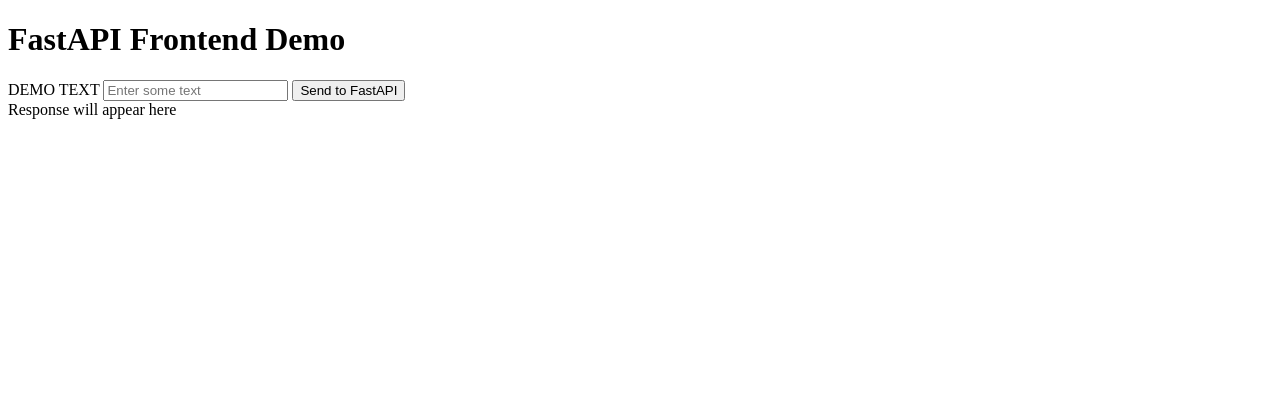
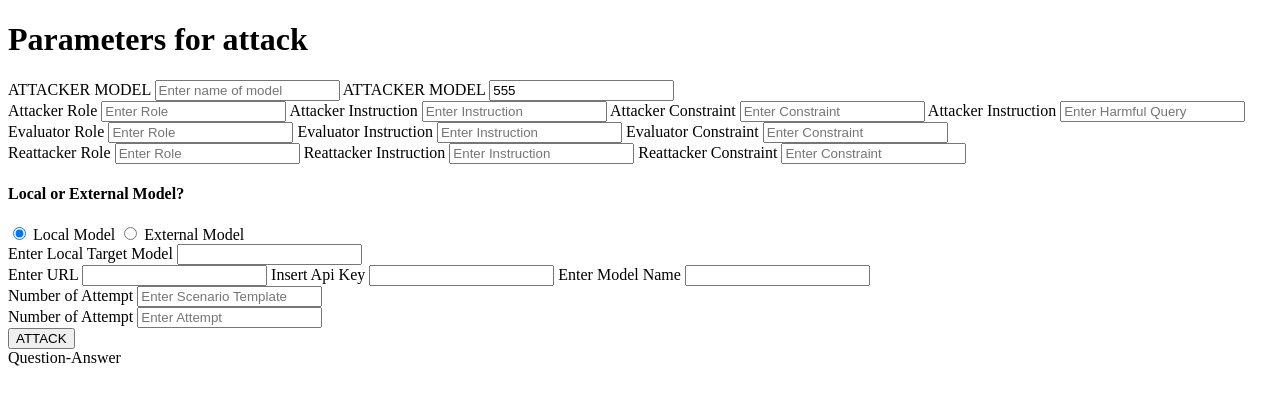
Before and after one commit to ewanytken/AutoJailBreak, a Flask app: template templates/index.html in a window 1280 px wide. Shown: the top 405 px of the page. Run offline with Flask 3, Linux system fonts and the light colour scheme; the template is opened without the code that fills it, so the values that code supplies are empty; parts of the project's set-up code (start-up, migrations or seed data) failed here and were passed over.

Commit message:
add html page index

```diff
--- a/templates/index.html
+++ b/templates/index.html
@@ -7,14 +7,94 @@
     <link rel="stylesheet" href="{{ url_for('static', path='/css/style.css') }}">
 </head>
 <body>
-    <h1>FastAPI Frontend Demo</h1>
+    <h1>Parameters for attack</h1>
     <div class="container">
-        <label for="inputField">DEMO TEXT</label>
-        <input type="text" id="inputField" placeholder="Enter some text">
+        <label for="inputAttacker">ATTACKER MODEL</label>
+        <input type="text" id="inputAttacker" placeholder="Enter name of model">
+        <label for="attackerMaxToken">ATTACKER MODEL</label>
+        <input type="number" id="attackerMaxToken" value=555 >
+    </div>
+    <div>
+        <label for="attackerRole">Attacker Role</label>
+        <input type="text" id="attackerRole" placeholder="Enter Role">
 
-        <button id="submitButton">Send to FastAPI</button>
-        <div id="response">Response will appear here</div>
+        <label for="attackerInstruction">Attacker Instruction</label>
+        <input type="text" id="attackerInstruction" placeholder="Enter Instruction">
+
+        <label for="attackerConstraint">Attacker Constraint</label>
+        <input type="text" id="attackerConstraint" placeholder="Enter Constraint">
+
+        <label for="attackerQuery">Attacker Instruction</label>
+        <input type="text" id="attackerQuery" placeholder="Enter Harmful Query">
     </div>
+
+    <div>
+        <label for="evaluatorRole">Evaluator Role</label>
+        <input type="text" id="evaluatorRole" placeholder="Enter Role">
+
+        <label for="evaluatorInstruction">Evaluator Instruction</label>
+        <input type="text" id="evaluatorInstruction" placeholder="Enter Instruction">
+
+        <label for="evaluatorConstraint">Evaluator Constraint</label>
+        <input type="text" id="evaluatorConstraint" placeholder="Enter Constraint">
+    </div>
+
+    <div>
+        <label for="reattackerRole">Reattacker Role</label>
+        <input type="text" id="reattackerRole" placeholder="Enter Role">
+
+        <label for="reattackerInstruction">Reattacker Instruction</label>
+        <input type="text" id="reattackerInstruction" placeholder="Enter Instruction">
+
+        <label for="reattackerConstraint">Reattacker Constraint</label>
+        <input type="text" id="reattackerConstraint" placeholder="Enter Constraint">
+    </div>
+
+    <div>
+        <h4>Local or External Model?</h4>
+        <label>
+            <input type="radio" id="localOption" value="local" name="target" checked onclick="targetTypeSelector()"> Local Model
+        </label>
+        <label>
+            <input type="radio" id="externalOption" value="external" name="target" onclick="targetTypeSelector()"> External Model
+        </label>
+    </div>
+
+    <div id="localTargetContainer">
+        <label for="localTarget">Enter Local Target Model</label>
+        <input type="text" id="localTarget" name="localTarget">
+    </div>
+
+    <div id="externalTargetContainer">
+        <label for="urlTarget">Enter URL</label>
+        <input type="text" id="urlTarget" name="urlTarget">
+
+        <label for="apiKeyTarget">Insert Api Key</label>
+        <input type="text" id="apiKeyTarget" name="apiKeyTarget">
+
+        <label for="modelExternalTarget">Enter Model Name</label>
+        <input type="text" id="modelExternalTarget" name="modelExternalTarget">
+    </div>
+
+    <div>
+        <label for="templateScenario">Number of Attempt</label>
+        <input type="number" id="templateScenario" placeholder="Enter Scenario Template">
+    </div>
+
+    <div>
+        <label for="numberOfAttempt">Number of Attempt</label>
+        <input type="number" id="numberOfAttempt" placeholder="Enter Attempt">
+    </div>
+
+    <div>
+        <button id="attackButton">ATTACK</button>
+    </div>
+
+    <div>
+        <div id="dialogResponse">Question-Answer</div>
+    </div>
+
+
     <script src="{{ url_for('static', path='/js/script.js') }}"></script>
 </body>
 </html>
```
Also changed, not shown: templates/static/js/script.js (+17 -0 lines).
